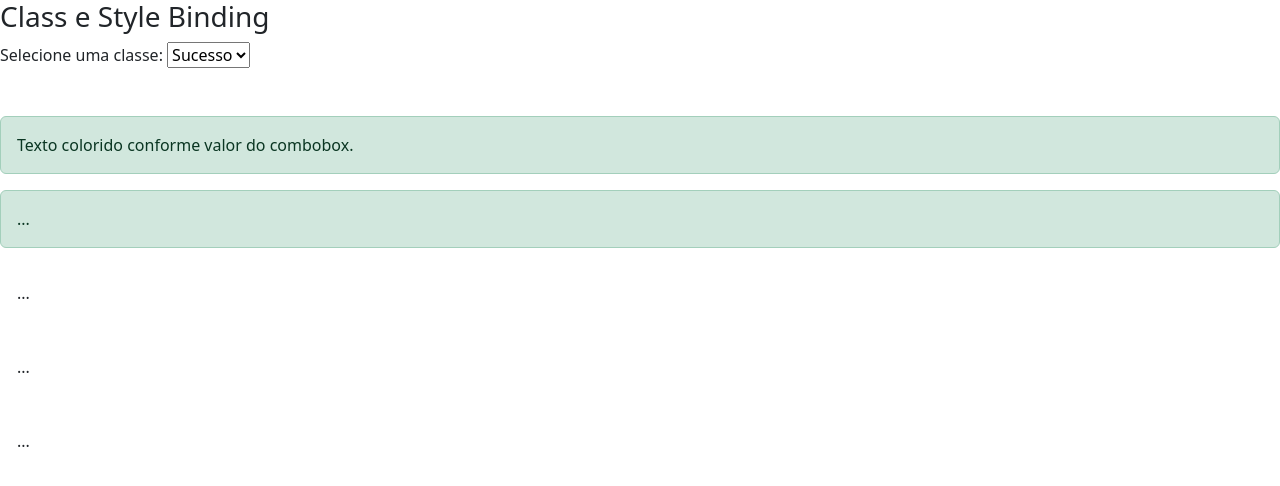
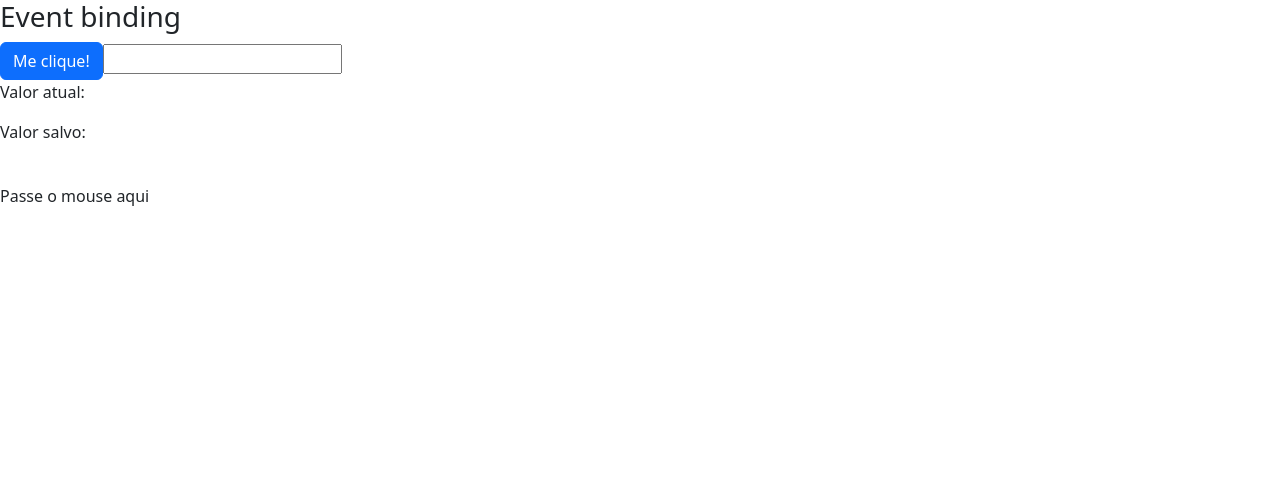
Before and after one commit to sergiohrodrigues/learning-angular, an Angular app: page / in a window 1280 px wide. Shown: the top 486 px of the page. Built offline with nearby package versions, Linux system fonts and the light colour scheme.

Commit message:
event binding

```diff
--- a/src/app/data-binding/data-binding.component.css
+++ b/src/app/data-binding/data-binding.component.css
@@ -0,0 +1,4 @@
+.highlight{
+    background-color: yellow;
+    font-weight: bold;
+}
--- a/src/app/data-binding/data-binding.component.html
+++ b/src/app/data-binding/data-binding.component.html
@@ -14,7 +14,7 @@
         <img bind-src="urlImagem">
     </article> -->
 
-    <article>
+    <!-- <article>
         <h3>Class e Style Binding</h3>
         <div>
             Selecione uma classe:
@@ -37,5 +37,26 @@
 
 
         <div class="alert alert-danger" [style.display]="classe.value == 'alert-danger' ? 'block' : 'none'" role="alert">Esse texto somente aparece em caso de erro.</div>
-    </article>
+    </article> -->
+
+    <section>
+        <article>
+            <h3>Event binding</h3>
+            <div>
+
+                <button class="btn btn-primary" (click)="botaoClicado()">Me clique!</button>
+
+                <input type="text" (keyup)="onKeyUp($event)" (keyup.enter)="salvarValor(campoInput.value)" (blur)="salvarValor(campoInput.value)" #campoInput>
+
+                <p>Valor atual: {{ valorAtual }}</p>
+                <p>Valor salvo: {{ valorSalvo }}</p>
+
+                <br>
+
+                <span (mouseover)="onMouseOverOut()" (mouseout)="onMouseOverOut()" [class.highlight]="isMouseOver">
+                    Passe o mouse aqui
+                </span>
+            </div>
+        </article>
+    </section>
 </section>
--- a/src/app/data-binding/data-binding.component.ts
+++ b/src/app/data-binding/data-binding.component.ts
@@ -13,6 +13,10 @@
 
   cursoAngular: boolean = true;
 
+  valorAtual: string = '';
+  valorSalvo: string = '';
+  isMouseOver: boolean = false;
+
   urlImagem:string = 'http://lorempixel.com/400/200/nature/'
 
   getValor(){
@@ -22,4 +26,20 @@
   getCurtirCurso(){
     return true
   }
+
+  botaoClicado(){
+    alert("Botão clicado")
+  }
+
+  onKeyUp(event: KeyboardEvent){
+    this.valorAtual = (<HTMLInputElement>event.target).value
+  }
+
+  salvarValor(valor: string){
+    this.valorSalvo = valor
+  }
+
+  onMouseOverOut(){
+    this.isMouseOver = !this.isMouseOver
+  }
 }
```
